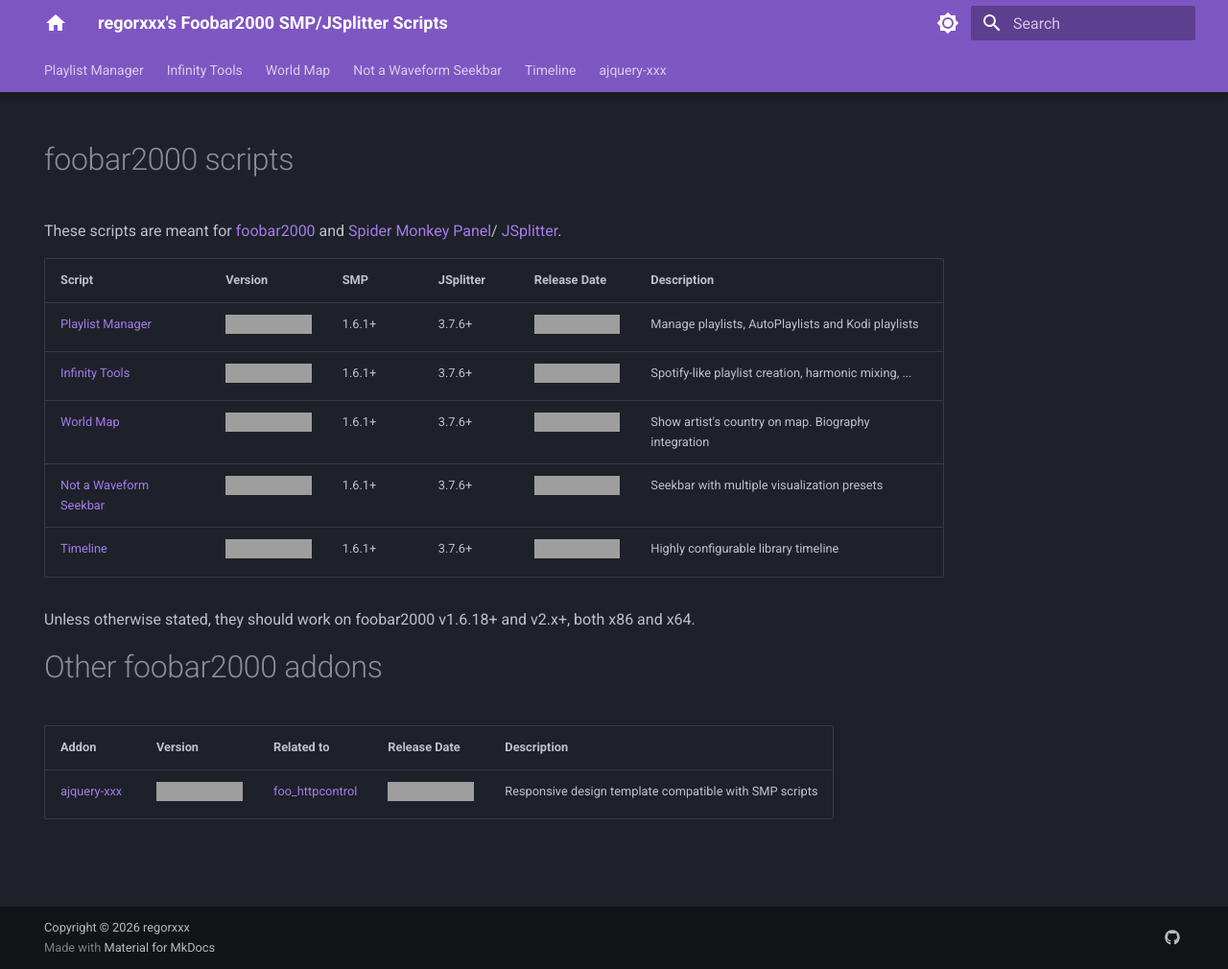
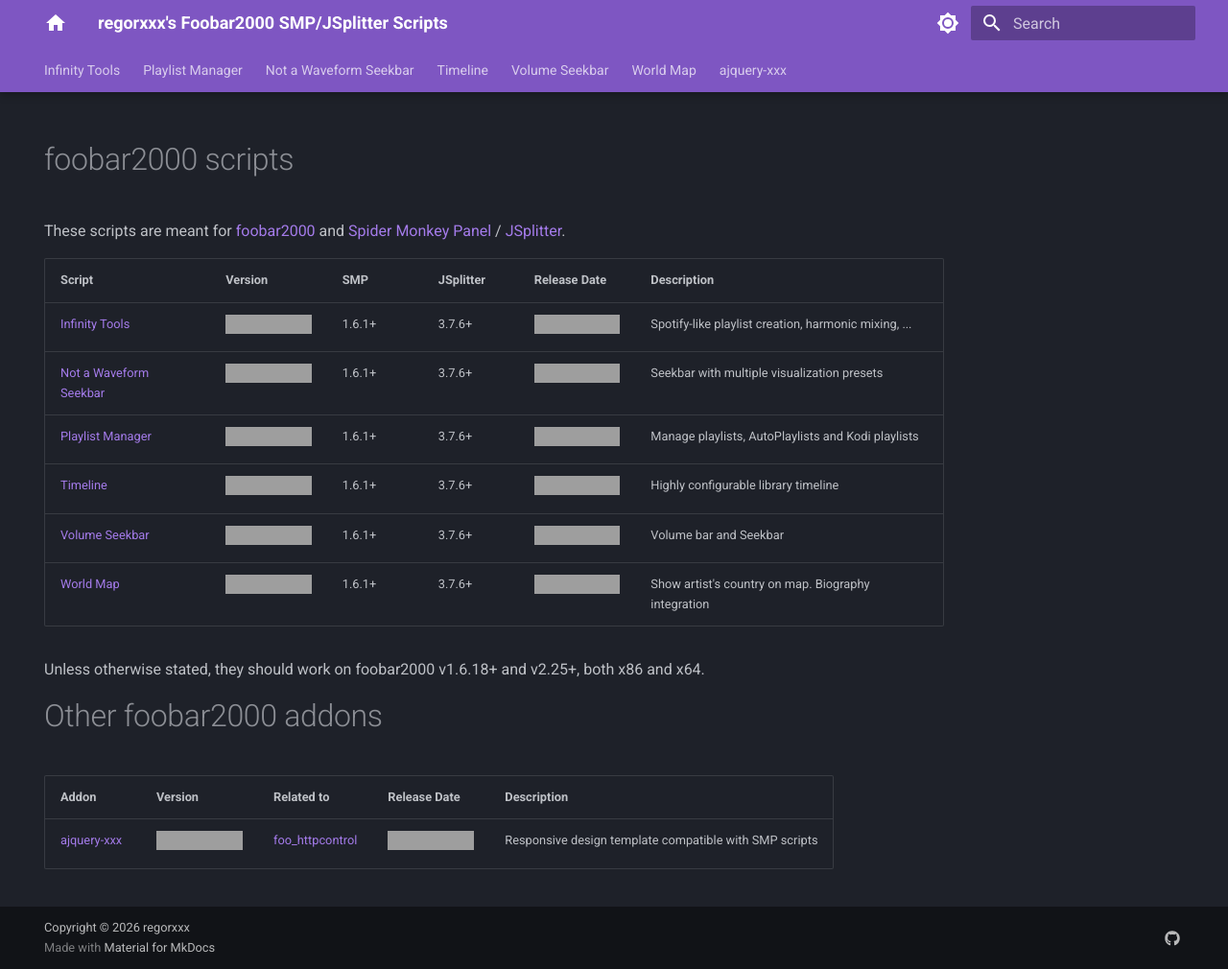
Before and after one commit to regorxxx/foobar2000-SMP.github.io, an MkDocs documentation site: the page built from docs/index.md, in a window 1280 px wide and 1010 px high. Shown: the whole window at 96% size. Built offline with MkDocs 1.6.1 and Material for MkDocs 9.7.7, drawn with Linux system fonts in a browser that asks for light colours; grey boxes are pictures that could not be loaded.

Commit message:
Add volume seekbar

```diff
--- a/docs/index.md
+++ b/docs/index.md
@@ -5,20 +5,21 @@
 # foobar2000 scripts
 
 These scripts are meant for [foobar2000](https://www.foobar2000.org/) and
- [Spider Monkey Panel](https://theqwertiest.github.io/foo_spider_monkey_panel)/
+ [Spider Monkey Panel](https://theqwertiest.github.io/foo_spider_monkey_panel) /
 [JSplitter](https://foobar2000.ru/forum/viewtopic.php?t=6378).
 
 |Script|Version|SMP|JSplitter|Release Date|Description|
 |:---|:---|:---|:---|:---|:---|
+|[Infinity Tools](scripts/infinity-tools-smp)|[![Infinity Tools](https://img.shields.io/github/v/release/Regorxxx/Infinity-Tools-SMP?include_prereleases&label=%20)](scripts/infinity-tools-smp)|1.6.1+|3.7.6+|[![Infinity Tools](https://img.shields.io/github/release-date/Regorxxx/Infinity-Tools-SMP?label=%20)](scripts/playlist-tools-smp)|Spotify-like playlist creation, harmonic mixing, ...|
+|[Not a Waveform Seekbar](scripts/not-a-waveform-seekbar-smp)|[![Not a Waveform Seekbar](https://img.shields.io/github/v/release/Regorxxx/Not-A-Waveform-Seekbar-SMP?include_prereleases&label=%20)](scripts/not-a-waveform-seekbar-smp)|1.6.1+|3.7.6+|[![Not a Waveform Seekbar](https://img.shields.io/github/release-date/Regorxxx/Not-A-Waveform-Seekbar-SMP?label=%20)](scripts/not-a-waveform-seekbar-smp)|Seekbar with multiple visualization presets|
 |[Playlist Manager](scripts/playlist-manager-smp)|[![Playlist Manager](https://img.shields.io/github/v/release/Regorxxx/Playlist-Manager-SMP?include_prereleases&label=%20)](scripts/playlist-manager-smp)|1.6.1+|3.7.6+|[![Playlist Manager](https://img.shields.io/github/release-date/Regorxxx/Playlist-Manager-SMP?label=%20)](scripts/playlist-manager-smp)|Manage playlists, AutoPlaylists and Kodi playlists|
-|[Infinity Tools](scripts/infinity-tools-smp)|[![Infinity Tools](https://img.shields.io/github/v/release/Regorxxx/Infinity-Tools-SMP?include_prereleases&label=%20)](scripts/infinity-tools-smp)|1.6.1+|3.7.6+|[![Infinity Tools](https://img.shields.io/github/release-date/Regorxxx/Infinity-Tools-SMP?label=%20)](scripts/playlist-tools-smp)|Spotify-like playlist creation, harmonic mixing, ...|
+|[Timeline](scripts/timeline-smp)|[![timeline](https://img.shields.io/github/v/release/Regorxxx/Timeline-SMP?include_prereleases&label=%20)](scripts/timeline-smp)|1.6.1+|3.7.6+|[![Timeline](https://img.shields.io/github/release-date/Regorxxx/Timeline-SMP?label=%20)](scripts/timeline-smp)|Highly configurable library timeline|
+|[Volume Seekbar](scripts/volume-seekbar-smp)|[![Volume Seekbar](https://img.shields.io/github/v/release/Regorxxx/Volume-Seekbar-SMP?include_prereleases&label=%20)](scripts/volume-seekbar-smp)|1.6.1+|3.7.6+|[![Volume Seekbar](https://img.shields.io/github/release-date/Regorxxx/Volume-Seekbar-SMP?label=%20)](scripts/timeline-smp)|Volume bar and Seekbar|
 |[World Map](scripts/world-map-smp)|[![World Map](https://img.shields.io/github/v/release/Regorxxx/World-Map-SMP?include_prereleases&label=%20)](scripts/world-map-smp)|1.6.1+|3.7.6+|[![World Map](https://img.shields.io/github/release-date/Regorxxx/World-Map-SMP?label=%20)](scripts/world-map-smp)|Show artist's country on map. Biography integration|
-|[Not a Waveform Seekbar](scripts/not-a-waveform-seekbar-smp)|[![Not a Waveform Seekbar](https://img.shields.io/github/v/release/Regorxxx/Not-A-Waveform-Seekbar-SMP?include_prereleases&label=%20)](scripts/not-a-waveform-seekbar-smp)|1.6.1+|3.7.6+|[![Not a Waveform Seekbar](https://img.shields.io/github/release-date/Regorxxx/Not-A-Waveform-Seekbar-SMP?label=%20)](scripts/not-a-waveform-seekbar-smp)|Seekbar with multiple visualization presets|
-|[Timeline](scripts/timeline-smp)|[![timeline](https://img.shields.io/github/v/release/Regorxxx/Timeline-SMP?include_prereleases&label=%20)](scripts/timeline-smp)|1.6.1+|3.7.6+|[![Timeline](https://img.shields.io/github/release-date/Regorxxx/Timeline-SMP?label=%20)](scripts/timeline-smp)|Highly configurable library timeline|
 
 
 
-Unless otherwise stated, they should work on foobar2000 v1.6.18+ and v2.x+, both x86 and x64.
+Unless otherwise stated, they should work on foobar2000 v1.6.18+ and v2.25+, both x86 and x64.
 
 # Other foobar2000 addons
 
--- a/mkdocs.yml
+++ b/mkdocs.yml
@@ -40,12 +40,11 @@
 extra_css:
   - stylesheets/extra.css
 nav:
-  - Playlist Manager: scripts/playlist-manager-smp.md
   - Infinity Tools: scripts/infinity-tools-smp.md
   # - Playlist Tools: scripts/playlist-tools-smp.md
   # - Device Priority: scripts/device-priority-smp.md
   # - ListenBrainz: scripts/listenbrainz-smp.md
-  - World Map: scripts/world-map-smp.md
+  - Playlist Manager: scripts/playlist-manager-smp.md
   # - Search by Distance: scripts/search-by-distance-smp.md
   - Not a Waveform Seekbar: scripts/not-a-waveform-seekbar-smp.md
   # - Last.fm: scripts/lastfm-smp.md
@@ -53,4 +52,6 @@
   # - Wrapped: scripts/wrapped-smp.md
   # - Fingerprint Tools: scripts/fingerprint-tools-smp.md
   # - AutoBackup: scripts/autobackup-smp.md
+  - Volume Seekbar: scripts/volume-seekbar-smp.md
+  - World Map: scripts/world-map-smp.md
   - ajquery-xxx: others/ajquery-xxx.md
```
Also changed, not shown: docs/scripts/volume-seekbar-smp.md (added, +35 -0 lines), docs/images/vs_1.gif (added), docs/images/vs_2.png (added), docs/images/vs_3.png (added).
